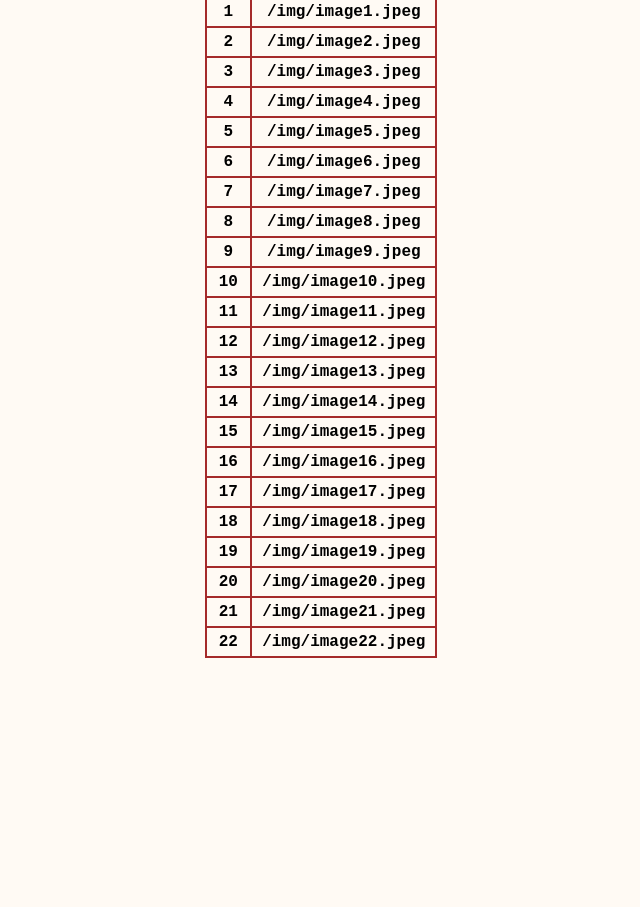
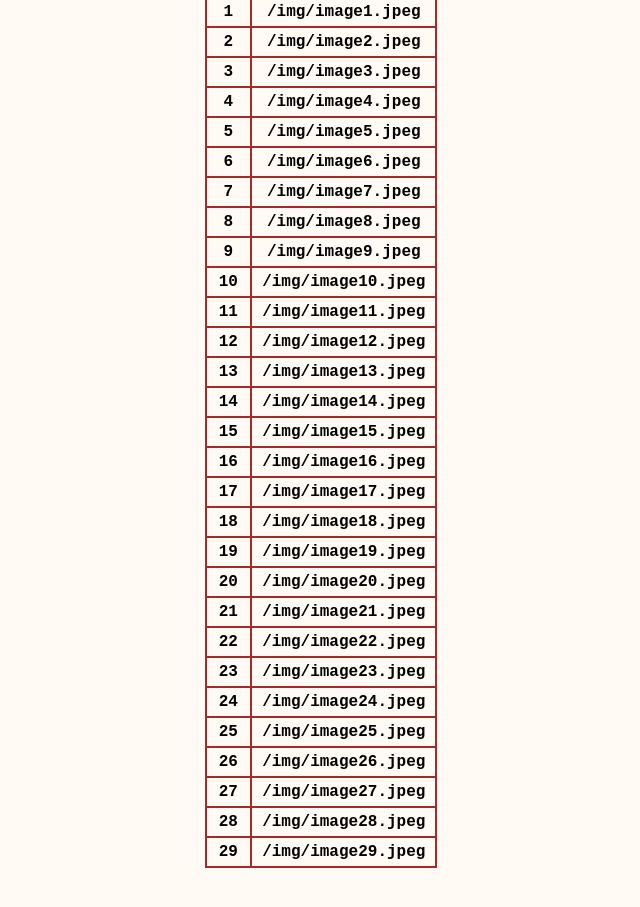
Before and after one commit to Saptarshi-Chakraborty-sb/durga-puja-2022-public, a plain HTML site: page image.html in a window 1280 px wide. Shown: the part 151-1058 px from the top of the page, without its empty margins (319-959 px from the left). Before the commit the page ends 855 px from the top, so only its background shows below. Drawn offline with Linux system fonts and the light colour scheme.

Commit message:
Added images to corresponding pujo. Updated Api

```diff
--- a/image.html
+++ b/image.html
@@ -168,6 +168,49 @@
                         /img/image22.jpeg
                     </td>
                 </tr>
+                <tr>
+                    <td>23</td>
+                    <td ondblclick="window.open(`.${this.innerText}`)" title="Double click to Open">
+                        /img/image23.jpeg
+                    </td>
+                </tr>
+                <tr>
+                    <td>24</td>
+                    <td ondblclick="window.open(`.${this.innerText}`)" title="Double click to Open">
+                        /img/image24.jpeg
+                    </td>
+                </tr>
+                <tr>
+                    <td>25</td>
+                    <td ondblclick="window.open(`.${this.innerText}`)" title="Double click to Open">
+                        /img/image25.jpeg
+                    </td>
+                </tr>
+                <tr>
+                    <td>26</td>
+                    <td ondblclick="window.open(`.${this.innerText}`)" title="Double click to Open">
+                        /img/image26.jpeg
+                    </td>
+                </tr>
+                <tr>
+                    <td>27</td>
+                    <td ondblclick="window.open(`.${this.innerText}`)" title="Double click to Open">
+                        /img/image27.jpeg
+                    </td>
+                </tr>
+                <tr>
+                    <td>28</td>
+                    <td ondblclick="window.open(`.${this.innerText}`)" title="Double click to Open">
+                        /img/image28.jpeg
+                    </td>
+                </tr>
+                <tr>
+                    <td>29</td>
+                    <td ondblclick="window.open(`.${this.innerText}`)" title="Double click to Open">
+                        /img/image29.jpeg
+                    </td>
+                </tr>
+
             </tbody>
         </table>
     </div>
--- a/js/data.js
+++ b/js/data.js
@@ -20,7 +20,7 @@ function fetchData() {
     console.log("Functioning...");
 
     let api;
-    api = "https://script.google.com/macros/s/AKfycbwKg9Scw9qcQjo4gq86PqZaUcDjyd-IyrJC9gyjA23f0ReBmO-BeaMYfqLMfKShnDxYpg/exec";
+    api = "https://script.google.com/macros/s/AKfycbxeToG5lDI7CAakz2nx1aVJBTvVrQC-kW8HeIQ_X2wqw39l-OUaWK1T-hWrzFS6iAlwFQ/exec";
 
     let primaryFormData = {};
 
@@ -80,7 +80,7 @@ function getData(type = "club") {
         contentBox.innerHTML += ".";
     }, 500);
 
-    let api = "https://script.google.com/macros/s/AKfycbwKg9Scw9qcQjo4gq86PqZaUcDjyd-IyrJC9gyjA23f0ReBmO-BeaMYfqLMfKShnDxYpg/exec";
+    let api = "https://script.google.com/macros/s/AKfycbxeToG5lDI7CAakz2nx1aVJBTvVrQC-kW8HeIQ_X2wqw39l-OUaWK1T-hWrzFS6iAlwFQ/exec";
 
     let formData = new FormData();
     formData.append('action', (type === "theme" ? "getAllPujoThemes" : "getAllClubNames"));
--- a/js/index.js
+++ b/js/index.js
@@ -15,7 +15,7 @@ function getAllData() {
     }, 200);
 
 
-    let api = "https://script.google.com/macros/s/AKfycbwKg9Scw9qcQjo4gq86PqZaUcDjyd-IyrJC9gyjA23f0ReBmO-BeaMYfqLMfKShnDxYpg/exec";
+    let api = "https://script.google.com/macros/s/AKfycbxeToG5lDI7CAakz2nx1aVJBTvVrQC-kW8HeIQ_X2wqw39l-OUaWK1T-hWrzFS6iAlwFQ/exec";
     let formData = new FormData();
     formData.append('action', 'getAllDetails');
     let params = { method: "POST", body: formData };
```
Also changed, not shown: css/details.css (+20 -0 lines), js/details.js (+16 -4 lines), img/image20.jpeg, img/image23.jpeg (added), img/image24.jpeg (added), img/image25.jpeg (added), img/image26.jpeg (added), img/image27.jpeg (added), img/image28.jpeg (added), img/image29.jpeg (added).
